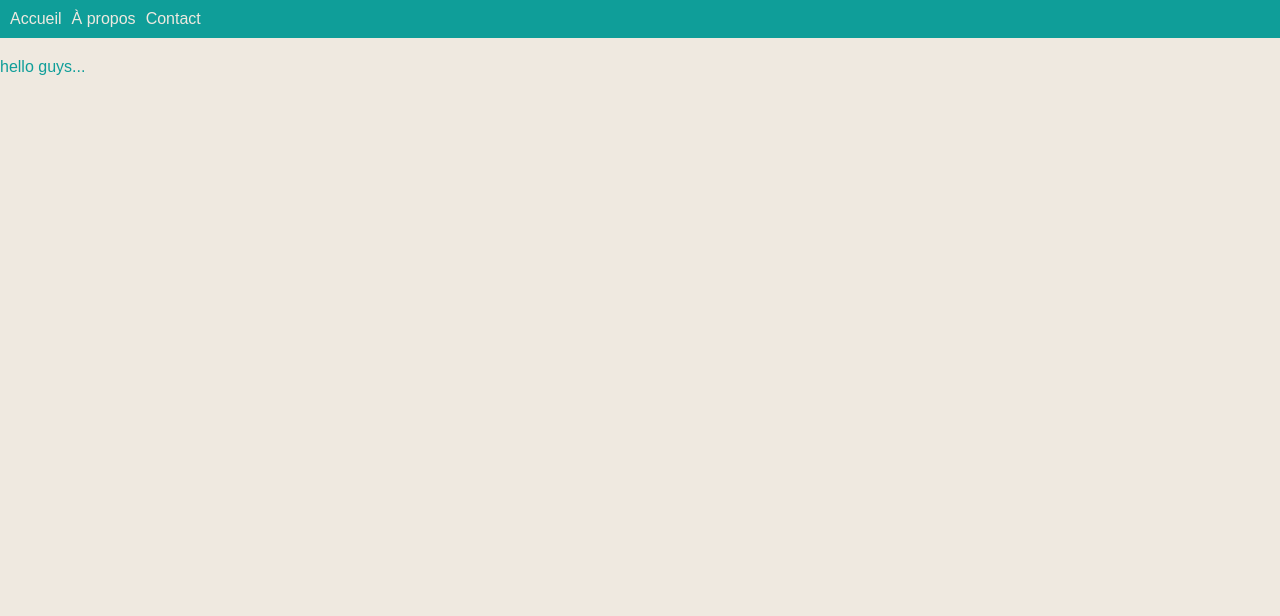
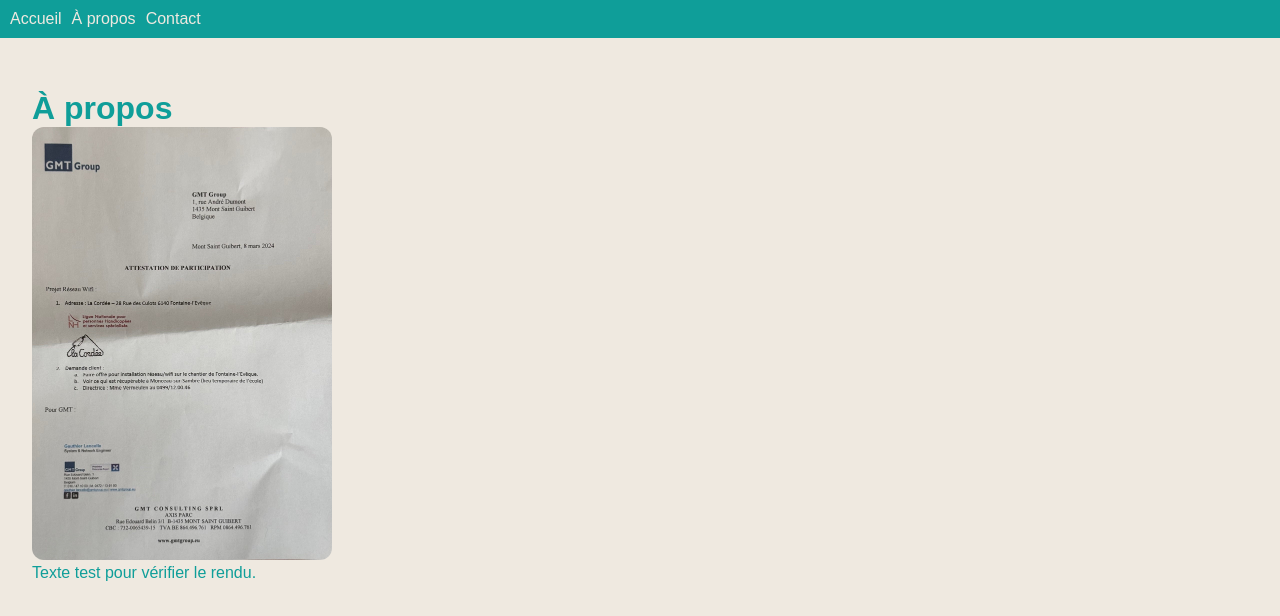
Before and after one commit to Dimtiri19/Portfolio, a React (Vite) app: page /a-propos in a window 1280 px wide. Shown: the top 616 px of the page. Built offline with nearby package versions, Linux system fonts and the light colour scheme; no server answers; a web font is replaced by a local one.

Commit message:
Update About.jsx

```diff
--- a/src/pages/About.jsx
+++ b/src/pages/About.jsx
@@ -1,31 +1,15 @@
 import maPhoto from '../assets/gmt.jpg';
-import React, { useEffect, useState } from 'react';
 
 function About() {
-  const [data, setData] = useState(null);
-
-  useEffect(() => {
-    fetch('http://localhost:3000/about') // ou ton endpoint
-      .then(res => res.json())
-      .then(data => setData(data));
-  }, []);
-
-  if (!data) return <div>hello guys...</div>;
-
   return (
     <div style={{ padding: '2rem' }}>
       <h1>À propos</h1>
       <img
         src={maPhoto}
-        alt="Illustration à propos"
-        style={{
-          width: '300px',
-          borderRadius: '12px',
-          margin: '1rem 0',
-          display: 'block'
-        }}
+        alt="Photo"
+        style={{ width: '300px', borderRadius: '12px' }}
       />
-      <p>{data.content}</p>
+      <p>Texte test pour vérifier le rendu.</p>
     </div>
   );
 }
```
